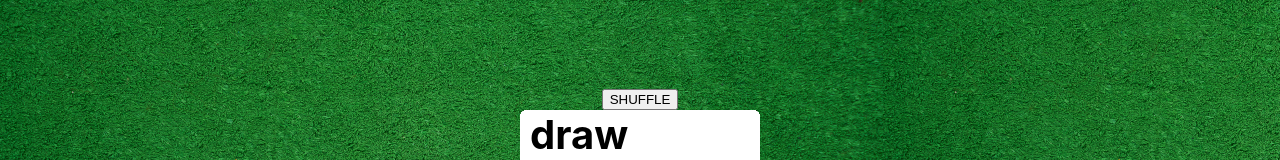
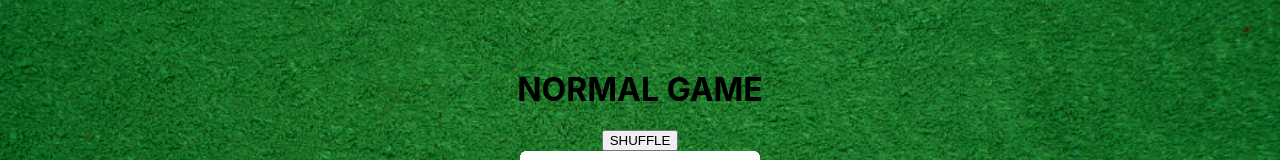
Before and after one commit to matt-davz/card-deck, a React (Vite) app: page / in a window 1280 px wide. Both pictures are taken after a click on the button "Normal Game". Shown: the part 122-282 px from the top of the page. Built offline with nearby package versions, Linux system fonts and the light colour scheme.

Commit message:
changed tied game detection still need to fixed

```diff
--- a/src/App.jsx
+++ b/src/App.jsx
@@ -7,6 +7,8 @@ import { newDeck } from './features/deckSlice/deckSlice';
 import { endGame } from './features/gameSlice/gameSlice';
 import MainMenu from './components/menu/MainMenu';
 import ResultsMenu from './components/menu/ResultsMenu';
+import EndButton from './components/EndButton';
+import { useGameType } from './hooks/useGameType';
 
 const Wrapper = styled.div`
   display: flex;
@@ -15,34 +17,34 @@ const Wrapper = styled.div`
   align-items: center;
 
   background-image: url(${deckBackground});
+  background-repeat: no-repeat;
+  background-position: center;
+  background-size: cover;
 
   width: 100vw;
   height: 100vh;
 `;
-
-//todo:
-// burger menu button
 
 function App() {
   const dispatch = useDispatch();
   const mainMenuIsOpen = useSelector(state => state.menu.mainMenu.isOpen);
   const resultsMenuIsOpen = useSelector(state => state.menu.resultsMenu.isOpen);
   const isGameActive = useSelector(state => state.game.start);
+  const {displayGameType} = useGameType();
 
-  const handleShuffle = () => {
-    dispatch(newDeck());
-  };
+  useEffect(() => {
+    console.log('display gmae tpye', displayGameType);
+  }, [displayGameType]);
 
   return (
     <Wrapper>
+      <h1>{displayGameType}</h1>
       <button onClick={() => dispatch(newDeck())}>SHUFFLE</button>
       <Deck />
       {mainMenuIsOpen ? <MainMenu /> : null}
-
       {resultsMenuIsOpen ? <ResultsMenu /> : null}
-
       {isGameActive ? (
-        <button onClick={() => dispatch(endGame())}>END GAME</button>
+        <EndButton />
       ) : null}
     </Wrapper>
   );
--- a/src/components/EndButton.jsx
+++ b/src/components/EndButton.jsx
@@ -2,23 +2,22 @@ import React from 'react';
 import styled from 'styled-components';
 
 import { useSelector, useDispatch } from 'react-redux';
+import { endGame } from '../features/gameSlice/gameSlice';
 
 const Wrapper = styled.button``;
 
 function EndButton() {
   const dispatch = useDispatch();
-  const isTiedGame = useSelector(state => state.game.isTiedGame);
-  const content = 'END GAME';
+  const tiedGame = useSelector(state => state.game.tiedGame);
+  let content = 'END GAME';
 
-  if (isTiedGame.isActive && isTiedGame.type === 'headsUp') {
+  if (tiedGame.type === 'headsUp') {
     content = 'HEADS UP';
-  } else if (isTiedGame.isActive && isTiedGame.type === 'flippOff') {
+  } else if (tiedGame.type === 'flippOff') {
     content = 'FLIPP OFF';
   }
 
-  const handleClick = () => {};
-
-  return <Wrapper onClick={() => handleClick()}>{content}</Wrapper>;
+  return <Wrapper onClick={() => dispatch(endGame())}>{content}</Wrapper>;
 }
 
 export default EndButton;
--- a/src/features/gameSlice/gameSlice.js
+++ b/src/features/gameSlice/gameSlice.js
@@ -58,13 +58,13 @@ export const gameSlice = createSlice({
     resetGame: (state, action) => {
       state.game = initialState;
     },
-    startGame: (state, { gameType }) => {
+    startGame: (state, action) => {
       const newId = crypto.randomUUID();
       state.start = true;
       state.gameId = newId;
       state.timestamp = Date.now();
 
-      if (gameType === 'normal') {
+      if (action.payload === 'normal') {
         state.gameType = 'normal';
       } else {
         state.gameType = 'quick';
@@ -72,19 +72,40 @@ export const gameSlice = createSlice({
     },
     endGame: (state, action) => {
       state.start = false;
+
+      if(state.flippOff.isActive) {
+
+      }
+
     },
     continueGame: (state, action) => {
       state.start = true;
     },
-    startHeadsUp: (state, action) => {
+    startTiedGame: (state, action) => {
       state.flippOff.isActive = true;
-      state.flippOff.type = 'headsUp';
+
     },
-    startFlipOff: (state, action) => {},
     addTiedCard: (state, action) => {
-      action.payload.forEach(card => {
-        state.drawnCards.tiedCards.push(card);
-      });
+      // handle adding tied card to the state
+      const drawnCard = action.payload.drawnCard;
+      const existingCard = action.payload.existingCard;
+
+      const currentTiedCards = state.drawnCards.tiedCards;
+
+      if(currentTiedCards.includes(existingCard)){
+        state.drawnCards.tiedCards.push(drawnCard);
+      } else {
+        state.drawnCards.tiedCards.push(existingCard);
+        state.drawnCards.tiedCards.push(drawnCard);
+      }
+
+
+      //handles setting tiedgame state
+      state.tiedGame.type = 'headsUp';
+
+      if(state.drawnCards.tiedCards.length > 2) { // If there are more than 2 tied card pairs
+        state.tiedGame.type = 'flippOff';
+      }
     },
     submitResults: (state, action) => {
       state.synced = true;
--- /dev/null
+++ b/src/hooks/useGameType.js
@@ -0,0 +1,30 @@
+import { useSelector } from 'react-redux';
+
+const GAME_TYPE_MAPPING = {
+  headsUp: 'HEADS UP',
+  flippOff: 'FLIPP OFF',
+  normal: 'NORMAL GAME',
+  quick: 'QUICK GAME',
+  default: 'FLIBBIT'
+};
+
+export const useGameType = () => {
+  const gameType = useSelector(state => state.game.gameType);
+  const tiedType = useSelector(state => state.game.tiedGame.type);
+  const isTiedGameActive = useSelector(state => state.game.tiedGame.isActive);
+
+  const getDisplayGameType = () => {
+    if (isTiedGameActive) {
+      return GAME_TYPE_MAPPING[tiedType] || GAME_TYPE_MAPPING.default;
+    }
+    return GAME_TYPE_MAPPING[gameType] || GAME_TYPE_MAPPING.default;
+  };
+
+  return {
+    displayGameType: getDisplayGameType(),
+    gameType,
+    tiedType,
+    isTiedGameActive,
+    GAME_TYPE_MAPPING
+  };
+};
--- a/src/middleWare/deckMiddleWare.js
+++ b/src/middleWare/deckMiddleWare.js
@@ -14,7 +14,7 @@ export const deckMiddleWare = store => next => action => {
       }
       if (existingCard.value === drawnCard.value) {
         console.log('tied card');
-        store.dispatch(addTiedCard([existingCard, drawnCard]));
+        store.dispatch(addTiedCard({drawnCard, existingCard}));
         return;
       }
     });
```
Also changed, not shown: 1 other file (tests, documents, lock files or other folders).
